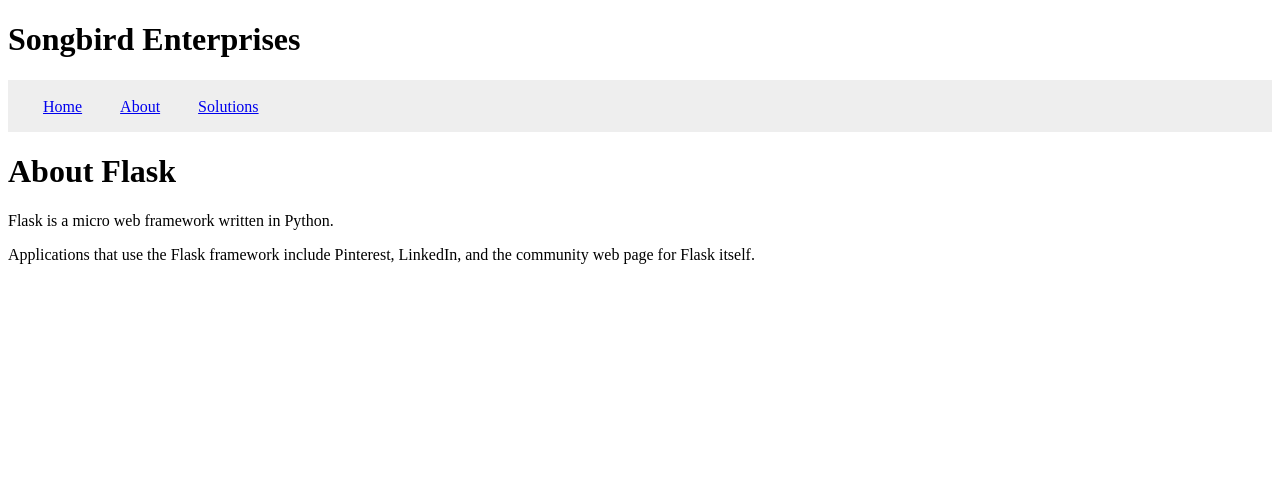
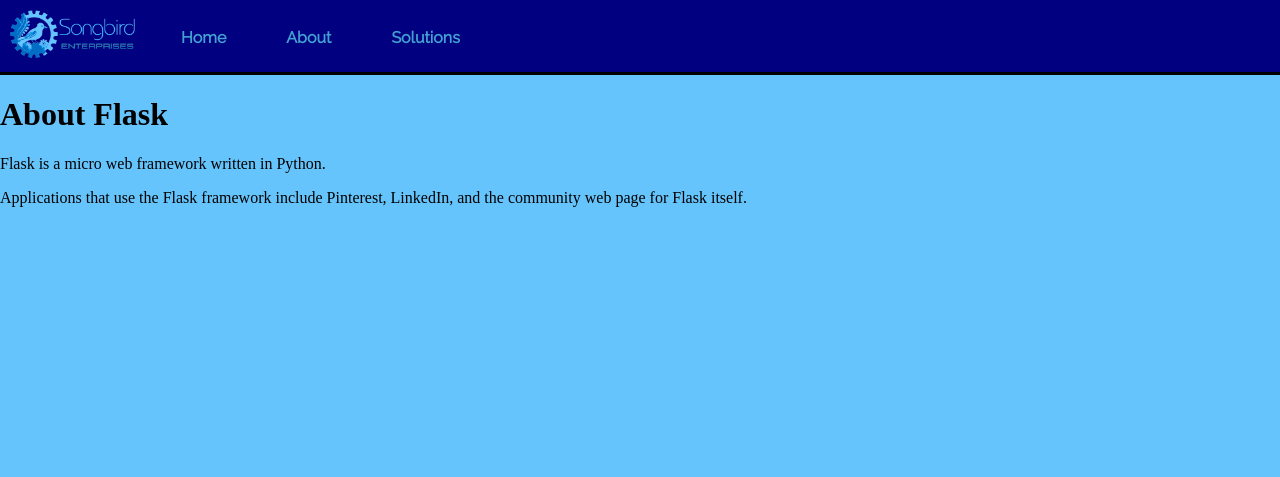
Before and after one commit to rmccormick314/SongbirdWebsite, a Flask app: page /about in a window 1280 px wide. Shown: the top 477 px of the page. Run offline with Flask 3, Linux system fonts and the light colour scheme.

Commit message:
added logo + navbar

```diff
--- a/static/css/template.css
+++ b/static/css/template.css
@@ -2,29 +2,67 @@ h1 {
   color: black;
 }
 
+body {
+  margin: 0px;
+  background-color: #66C4FC;
+}
+
 section {
-  padding:calc(1em + 2px);
+  padding:calc(1em + 12px);
+  padding-bottom: 12em;
   width:100vw;
 }
 
+section a {
+  text-decoration: none;
+}
+
 .main-nav {
-  background-color:#eee;
+  background-color: #000080;
   overflow:hidden;
   scroll-behavior:smooth;
+  border-bottom: solid;
 }
 
 .nav-container {
-  height:calc(3em + 4px);
+  height:calc(3em + 24px);
+  margin-left: 125px;
 }
 
 .nav-entry-top {
-  padding:calc(1em + 2px);
+  padding:calc(1em + 12px);
   width:100vw;
+  font-family: Raleway;
+  font-weight: bold;
+  color: #43A1D2;
+}
+
+.nav-entry-top a:hover, a:focus, a:active {
+  background-color: #137BCF;
+  color: white;
 }
 
 .nav-entry {
-  border:solid 1px transparent;
-  padding:1em;
+  padding: calc(1em + 12px);
+  font-family: Raleway;
+  font-weight: bold;
+  color: #43A1D2;
+}
+
+.main-nav a:hover, a:focus, a:active {
+  background-color: #137BCF;
+  color: white;
+}
+
+.main-nav a:focus{
+  outline:none;
+  box-shadow:none;
+}
+
+.nav-logo {
+  float:left;
+  padding: 10px;
+  position: absolute;
 }
 
 *:focus {
--- a/templates/template.html
+++ b/templates/template.html
@@ -4,10 +4,13 @@
     <meta charset="utf-8">
     <title>Flask Parent Template</title>
     <link rel="stylesheet" href="{{ url_for('static',    filename='css/template.css') }}">
+    <link rel="stylesheet" href="https://fonts.googleapis.com/css2?family=Raleway&display=swap">
   </head>
   <body>
-        <h1 class="logo">Songbird Enterprises</h1>
         <nav class="main-nav">
+          <div class="nav-logo">
+              <img src="/static/imgs/Songbird_Cropped.png" alt="Songbird" height="48wv">
+          </div>
           <div class="nav-container">
           <section>
             <a class="nav-entry" id="top1" href="/#top1">Home</a>
```
Also changed, not shown: static/imgs/Songbird_Cropped.png (added).
